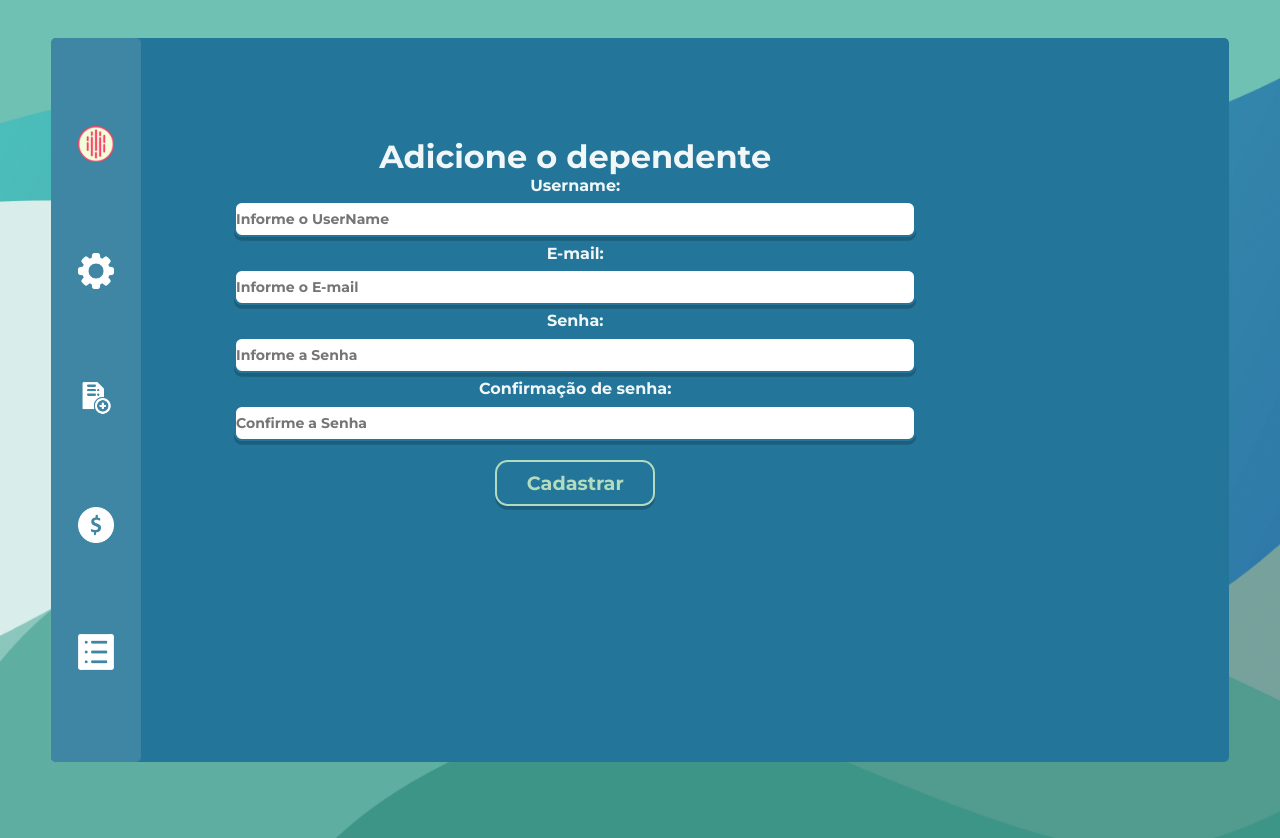
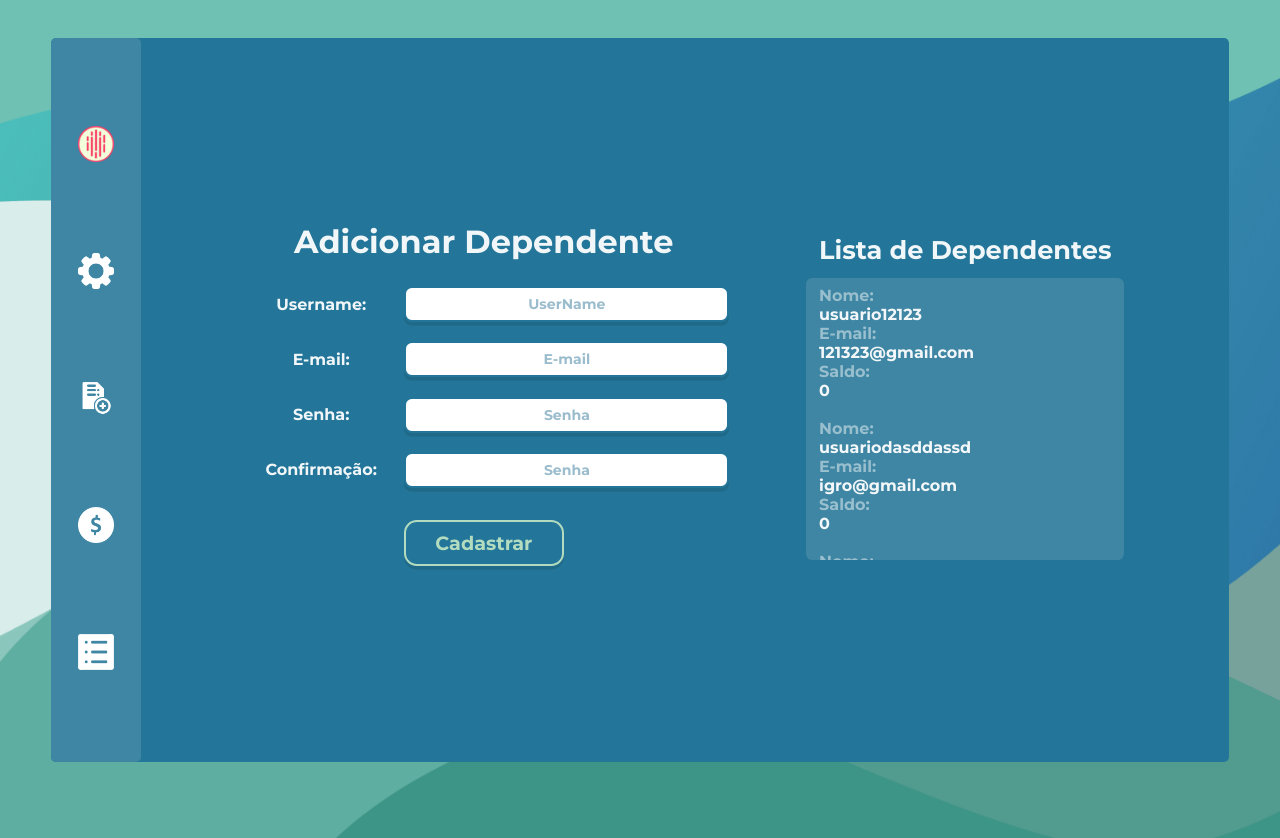
Before and after one commit to GabrielvMarinho/ProjetoFinalFlask, a Flask app: page /adicionarDependente in a window 1280 px wide. Run offline with Flask 3, Linux system fonts and the light colour scheme; the first user in the database is signed in.

Commit message:
adicionado scroll lista dependentes

```diff
--- a/flask/projeto/forms.py
+++ b/flask/projeto/forms.py
@@ -11,7 +11,7 @@ class CadastroForm(FlaskForm):
     usuario = StringField(label='Username:', validators=[Length(min=2, max=30), DataRequired()])
     email = StringField(label='E-mail:', validators=[DataRequired()])
     senha1 = PasswordField(label='Senha:', validators=[Length(min=4), DataRequired()])
-    senha2 = PasswordField(label='Confirmação de senha:', validators=[DataRequired()])
+    senha2 = PasswordField(label='Confirmação:', validators=[DataRequired()])
     submit = SubmitField(label='Cadastrar')
 
 class LoginForm(FlaskForm):
--- a/flask/projeto/routes.py
+++ b/flask/projeto/routes.py
@@ -61,6 +61,7 @@ def adicionarSaldoResponsavel():
 @login_required
 def adicionarDependente():
     form = CadastroForm()
+    dependentes = Dependente.query.filter_by(idResponsavel=current_user.id).all()
     if form.validate_on_submit():
         existing_usuario = Responsavel.query.filter_by(usuario=form.usuario.data).first()
         existing_usuario1 = Dependente.query.filter_by(usuario=form.usuario.data).first()
@@ -96,7 +97,7 @@ def adicionarDependente():
         db.session.commit()
         return redirect(url_for("homeResponsavel"))
 
-    return render_template("adicionarDependente.html", form=form)
+    return render_template("adicionarDependente.html", form=form, dependentes=dependentes)
 
 @app.route('/cadastro', methods=['GET', 'POST'])
 def cadastro():
--- a/flask/projeto/static/style.css
+++ b/flask/projeto/static/style.css
@@ -36,7 +36,7 @@
     border: solid #dd6666 0.2vw;
 }
 .botãoContainer1{
-    box-shadow:rgba(0, 0, 0, 0.2) 0px 0.3vw;
+    box-shadow:rgba(0, 0, 0, 0.1) 0px 0.3vw;
     font-weight: 700;
     color: #b2dbbf;
     font-size: 1.5vw;
@@ -195,28 +195,35 @@ header a{
 }
 header{
     display: flex;
-    height: 20%;
+    height: 15%;
     justify-content: center;
 }
 header h1{
-    font-size: 2vw;
+    font-size: 1.7vw;
     color: #ffffff79;
+}
+.dadosListaDependentes p{
+    color: #ffffff79;
+
+}
+.dadosListaDependentes .saldoText{
+    color: #ffffffef;
 
 }
 .saldoHeader{
     background-color: hsl(197, 45%, 44%);
     width: fit-content;
     height: fit-content;
-    padding: 0.5vw;
+    padding: 0.2vw;
     border-radius: 0.3vw;
     padding-inline: 4vw;
     display: flex;
     flex-direction: row;
-    gap:1vw;
+    gap:0.5vw;
 }
 header .saldoText{
     color: #ffffffef;
-    font-size: 2.2vw;
+    font-size: 1.7vw;
 }
 .headerFuncM{
     justify-content: center;
@@ -451,17 +458,32 @@ a{
     font-size: 1.1vw;
     color: #000;
     border: #237699 solid 0.2vw;
-    box-shadow:rgba(0, 0, 0, 0.2) 0px 0.3vw;
+    box-shadow:rgba(0, 0, 0, 0.1) 0px 0.3vw;
     border-radius: 0.6vw;
 }
+
+
+
+.formsLoginBoxMenor:focus{
+    background-color: #508ba5;
+    outline: none;
+    color: #ffffffef;
+}
+
 .bodyDependente header div{
     display: flex;
     flex-direction: row;
     align-items: center;
     height: 2.6vw;
 }
-.bodyDependente{
+
+.bodyaddDependente{
     display: flex;
+    flex-direction: row;
+    width: 100%;
+    justify-content: center;
+    align-items: start;
+    gap:6vw;
 }
 .containerFunc{
     display: flex;
@@ -512,15 +534,26 @@ a{
     margin-left: 10vw;
     gap:1vw
 }
-.containerCadastroDependente, .containerAdicionarSaldo{
+ .containerAdicionarSaldo{
     height: 80%;
     width: 80%;
     justify-content: center;
 }
+
+.containerCadastroDependente{
+    width: fit-content;
+}
 .formsDependente{
+    width: fit-content;
     display: flex;
     flex-direction: column;
-    gap:0.5vw;
+    gap:1.5vw;
+    align-items: center;
+}
+.formsDependente .flex .labelLogin{
+    width: 23vw;
+}
+.formsDependente .flex{
     align-items: center;
 }
 .formsSaldo{
@@ -542,13 +575,30 @@ a{
     font-size: 1.1vw;
     color: #000;
     border: #237699 solid 0.2vw;
-    box-shadow:rgba(0, 0, 0, 0.2) 0px 0.3vw;
+    box-shadow:rgba(0, 0, 0, 0.1) 0px 0.3vw;
     border-radius: 0.6vw;
+}
+
+.formsLoginBox:focus{
+    background-color: #508ba5;
+    outline: none;
+    color: #ffffffef;
+}
+
+input{
+    padding: 0px;
+    padding-inline: 8px;
+
+}
+
+.formsDependente ::placeholder{
+    text-align: center;
+    color: #9abccc;
+    border: 0;
 }
 .formsLogin ::placeholder{
     text-align: center;
-
-    color: #91BACC;
+    color: #9abccc;
     border: 0;
 }
 .containerLogin div{
@@ -596,9 +646,17 @@ form{
     height: 20vw;
     background-color: aqua;
 }
+.flex{
+    display: flex;
+}
 
 .containerAdicionarSaldo, .containerCadastroDependente{
     text-align: center;
+    display: flex;
+    justify-content: center;
+    gap:2vw;
+    align-items: center;
+    height: 100%;
 }
 
 .sidebarResponsavel{
@@ -613,8 +671,37 @@ form{
     align-items: center;
 
 }
+.dadosListaDependentes{
+    display: flex;
+    flex-direction: column;
+    padding: 1vw;
+    background-color: hsl(197, 45%, 44%);
+    border-radius: 0.5vw;
+    justify-content: center;
+
+}
+.dadosListaDependentes{
+    overflow: hidden;
+    max-height: 20vw;
+    overflow-y: scroll;
+}
 .bodyBaseResponsavel{
     margin-left: 8.5%;
+    width: 90%;
+}
+
+.listaDependentes h1{
+    margin: 1vw;
+    font-size: 2vw;
+}
+
+.bodyDependente{
+    gap:5vw;
+    margin-left: 8.5%;
+    display: flex;
+    flex-direction: column;
+    align-items: center;
+    justify-content: center;
     width: 90%;
 }
 .titCanv{
--- a/flask/projeto/templates/adicionarDependente.html
+++ b/flask/projeto/templates/adicionarDependente.html
@@ -1,36 +1,109 @@
+<!DOCTYPE html>
+<html lang="en">
+<head>
+    <meta charset="UTF-8">
+    <meta name="viewport" content="width=device-width, initial-scale=1.0('static', filename='style.css')">
+    <link rel="stylesheet" href="{{url_for('static', filename='style.css')}}">
+    <link rel="preconnect" href="https://fonts.googleapis.com">
+    <link rel="preconnect" href="https://fonts.gstatic.com" crossorigin>
+    <link href="https://fonts.googleapis.com/css2?family=Montserrat:ital,wght@0,100..900;1,100..900&display=swap" rel="stylesheet">
+    <title>
+        {%block titulo%}
+            Adicionar Dependente
+        {%endblock%}
+    </title>
 
-{% extends 'baseResponsavel.html' %}
+    <link rel="stylesheet" src="https://cdn.jsdelivr.net/npm/bootstrap@5.3.2/dist/css/bootstrap.min.css">
+</head>
+<body>
+    <div class="container">
 
-{% block titulo %}
-    Adicionar Dependente
-{% endblock %}
+        <div class="sidebarResponsavel">
+            <div><a href="{{url_for('homeResponsavel')}}"><img src="{{url_for('static', filename='imagens/RealLove.png')}}"><p style="text-align:center">MySnack</a></p></div>
+            <div><a href="{{url_for('adicionarDependente')}}"><img src="{{url_for('static', filename='imagens/config.png')}}"><p>CADASTRAR</a></p></div>
+            <div><a href="{{url_for('escolherDependente')}}"><img src="{{url_for('static', filename='imagens/registro.png')}}"><p>GERENCIAR</a></p></div>
+            <div><a href="{{url_for('adicionarSaldoResponsavel')}}"><img src="{{url_for('static', filename='imagens/dolar.png')}}"><p>DEPOSITAR</a></p></div>
+            <div><a href="{{url_for('PerfilPage')}}"><img src="{{url_for('static', filename='imagens/Historico.svg')}}"><p>PERFIL</a></p></div>
+        </div>
 
-{% block conteudo %}
-<body>
+
+    {%block conteudo%}
+        <div class="bodyDependente">
+
+            {% with messages = get_flashed_messages(with_categories=true) %}
+        {%if messages%}
+            {%for category, message in messages%}
+
+                <p class="flashMessages">{{message}}</p>
+            {%endfor%}
+        {%endif%}
+    {%endwith%}
+            <div class="bodyaddDependente">
                 <div class="containerCadastroDependente">
                     <h1>
-            Adicione o dependente
+                        Adicionar Dependente
                     </h1>
                     <form method="POST" class="formsDependente" style="color: whitesmoke;">
 
                         {{ form.hidden_tag() }}
+                    <div class="flex">
+                        {{form.usuario.label(class="labelLogin")}}
+                        {{form.usuario(class="formsLoginBox", placeholder="UserName")}}
+                    </div>
 
-            {{form.usuario.label()}}
-            {{form.usuario(class="formsLoginBoxMenor", placeholder="Informe o UserName")}}
+                    <div class="flex">
 
-            {{form.email.label()}}
-            {{form.email(class="formsLoginBoxMenor", placeholder="Informe o E-mail")}}
+                        {{form.email.label(class="labelLogin")}}
+                        {{form.email(class="formsLoginBox", placeholder="E-mail")}}
+                    </div>
 
-            {{form.senha1.label()}}
-            {{form.senha1(class="formsLoginBoxMenor", placeholder="Informe a Senha")}}
+                    <div class="flex">
 
-            {{form.senha2.label()}}
-            {{form.senha2(class="formsLoginBoxMenor", placeholder="Confirme a Senha")}}
+                        {{form.senha1.label(class="labelLogin")}}
+                        {{form.senha1(class="formsLoginBox", placeholder="Senha")}}
+                    </div>
+
+                    <div class="flex">
+
+                        {{form.senha2.label(class="labelLogin")}}
+                        {{form.senha2(class="formsLoginBox", placeholder="Senha")}}
+                    </div>
+
 
                         {{form.submit(class="botãoContainer1")}}
 
 
                     </form>
                 </div>
+                <div class="listaDependentes">
+                    <h1>Lista de Dependentes</h1>
+                    {% if dependentes ==null%}
+                        <h2>Nenhum dependente cadastrado</h2>
+                    {% endif %}
+                    <div class="dadosListaDependentes">
+
+                    {% for i in dependentes%}
+                        <p>Nome: <p class="saldoText">{{ i.usuario}}</p></p>
+
+                        <p>E-mail: <p class="saldoText">{{ i.email}}</p></p>
+
+                        <p>Saldo: <p class="saldoText">{{ i.saldo}}</p></p>
+
+                        <br>
+                    {% endfor%}
+                    <div>
+
+                </div>
+            </div>
+            {%endblock%}
+
+        </div>
+    </div>
+
+    <script src="https://cdn.jsdelivr.net/npm/bootstrap@5.3.2/dist/js/bootstrap.min.js" integrity="sha384-BBtl+eGJRgqQAUMxJ7pMwbEyER4l1g+O15P+16Ep7Q9Q+zqX6gSbd85u4mG4QzX+" crossorigin="anonymous"></script>
+    <script src="https://cdn.jsdelivr.net/npm/bootstrap@5.3.2/dist/js/bootstrap.bundle.min.js" integrity="sha384-C6RzsynM9kWDrMNeT87bh95OGNyZPhcTNXj1NW7RuBCsyN/o0jlpcV8Qyq46cDfL" crossorigin="anonymous"></script>
+    <script src="{{url_for('static', filename='script.js')}}"></script>
+    <script src="https://cdn.jsdelivr.net/npm/chart.js"></script>
+
 </body>
-{% endblock %}
+</html>
```
Also changed, not shown: other parts of flask/projeto/static/style.css (+3 -3 lines), flask/instance/app.db. Lines whose indentation alone changed are shown as unchanged.
